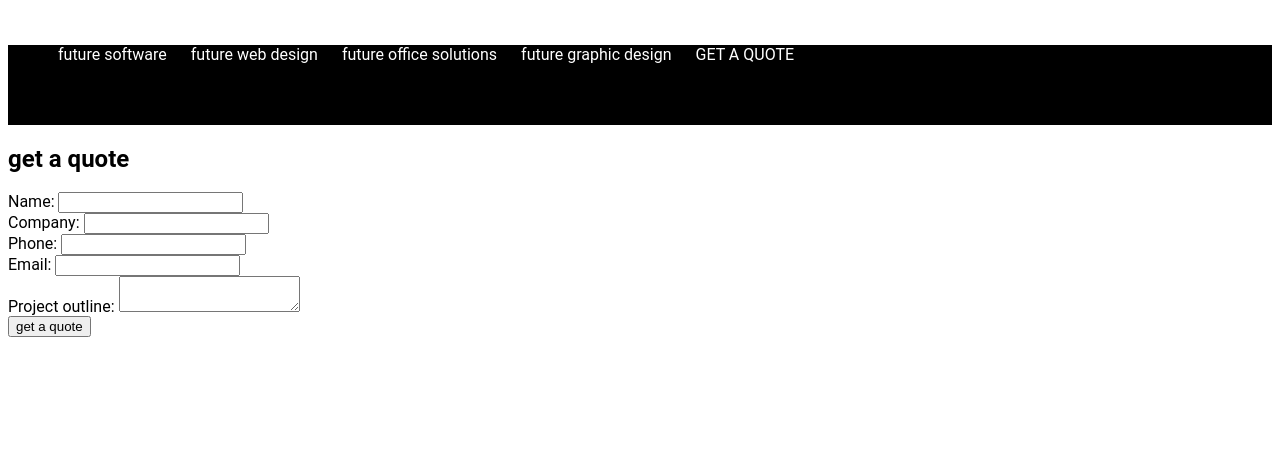
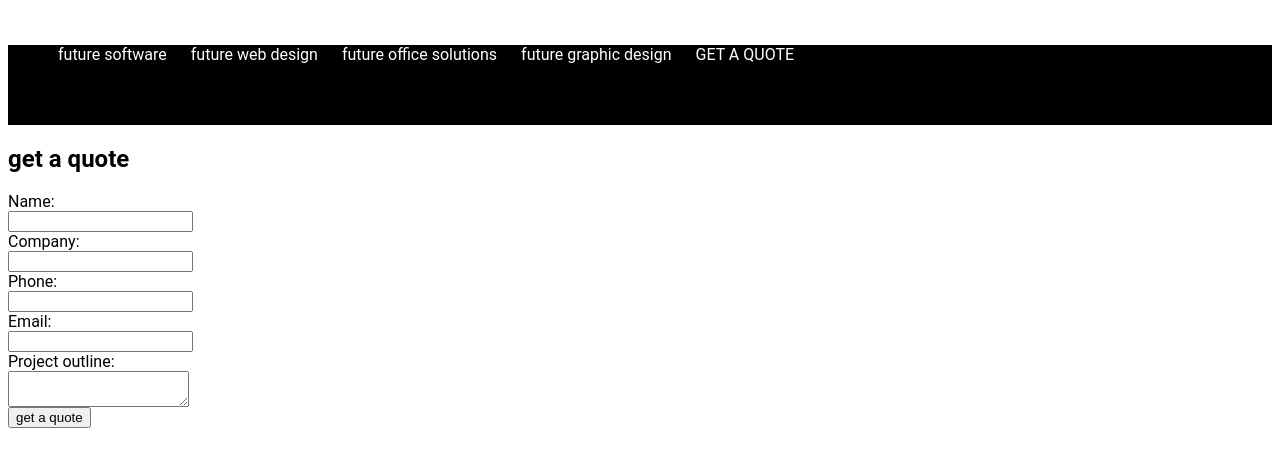
Before and after one commit to futurelabgroupe/-futurelabgroupe.github.io, a plain HTML site: page index.html in a window 1280 px wide. Shown: the part 97-564 px from the top of the page. Drawn offline with Linux system fonts and the light colour scheme.

Commit message:
Update index.html

```diff
--- a/index.html
+++ b/index.html
@@ -22,15 +22,15 @@
             <h2>
                 get a quote
             </h2>
-            <label>Name:</label>
+            <label>Name:</label><br>
             <input id="name"><br>
-            <label>Company:</label>
+            <label>Company:</label><br>
             <input id="company"><br>
-            <label>Phone:</label>
+            <label>Phone:</label><br>
             <input id="phone"><br>
-            <label>Email:</label>
+            <label>Email:</label><br>
             <input id="email"><br>
-            <label>Project outline:</label>
+            <label>Project outline:</label><br>
             <textarea id="project_outline"></textarea><br>
             <button>get a quote</button>
         </form>
```
